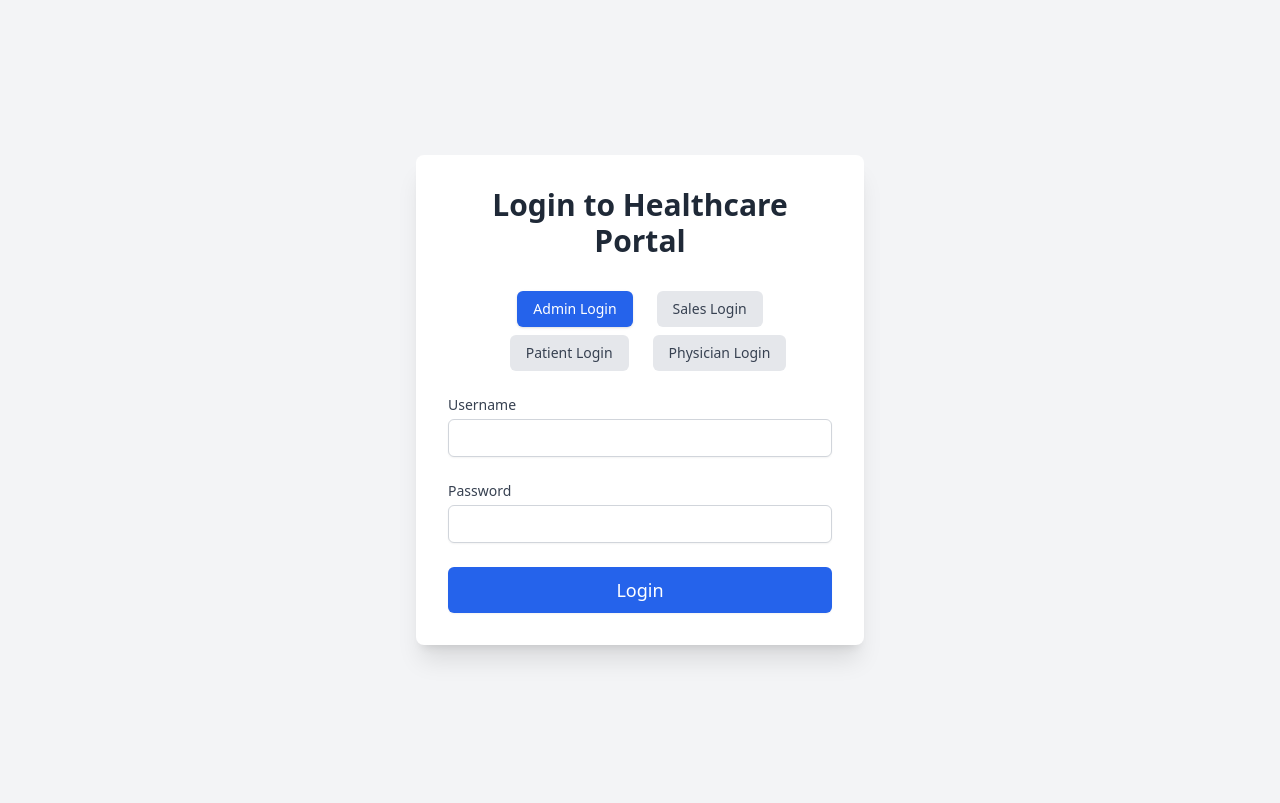
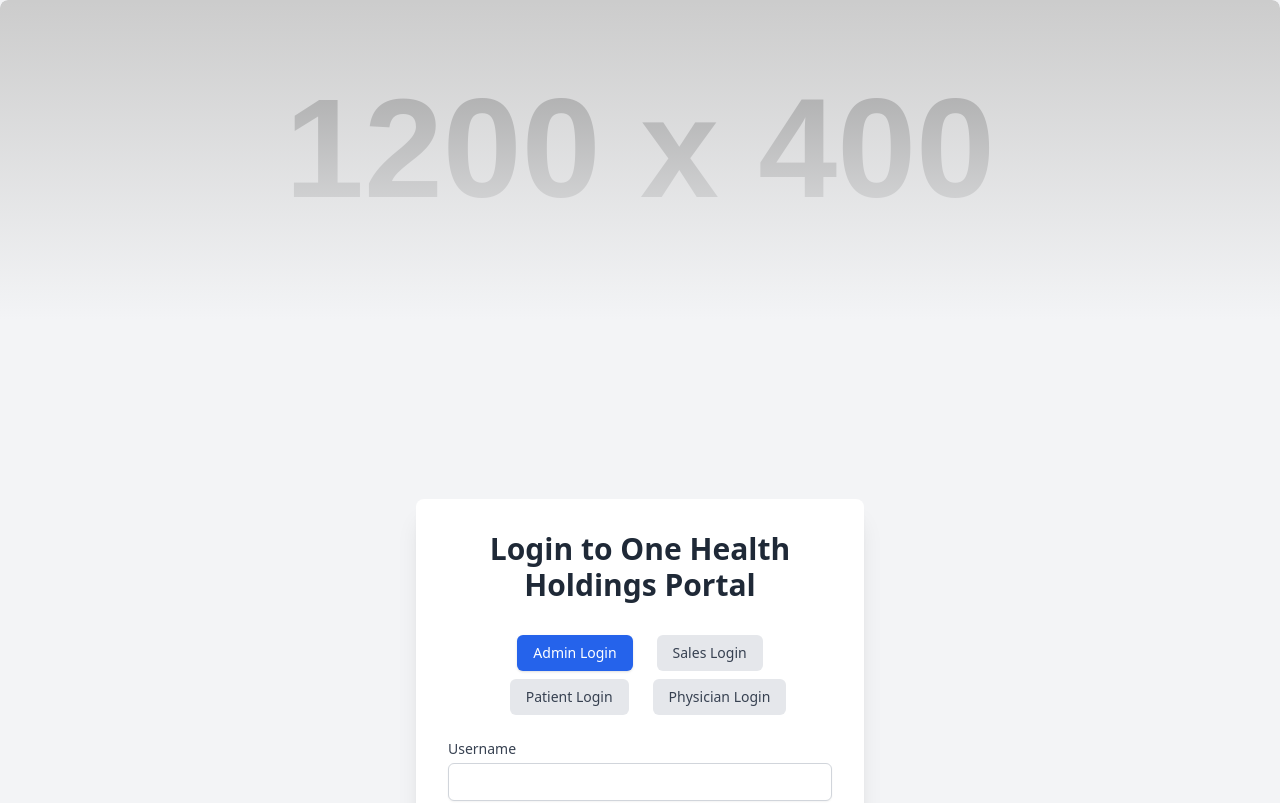
Before and after one commit to drsdass/my-healthcare-app, a React (Create React App) app: page / in a window 1280 px wide. Shown: the top 803 px of the page. Built offline with nearby package versions, Linux system fonts and the light colour scheme.

Commit message:
Add logo and background, change portal name to One Health Holdings Portal

```diff
--- a/public/index.html
+++ b/public/index.html
@@ -3,7 +3,7 @@
 <head>
     <meta charset="UTF-8">
     <meta name="viewport" content="width=device-width, initial-scale=1.0">
-    <title>Healthcare Portal</title>
+    <title>One Health Holdings Portal</title> <!-- Title changed -->
     <!-- Tailwind CSS CDN for easy styling -->
     <script src="https://cdn.tailwindcss.com"></script>
     <!-- Google Font - Inter -->
--- a/src/App.js
+++ b/src/App.js
@@ -324,7 +324,7 @@ const LoginPage = () => {
   return (
     <div className="min-h-screen flex items-center justify-center bg-gray-100">
       <div className="bg-white p-8 rounded-lg shadow-xl w-full max-w-md">
-        <h2 className="text-3xl font-bold text-center text-gray-800 mb-8">Login to Healthcare Portal</h2>
+        <h2 className="text-3xl font-bold text-center text-gray-800 mb-8">Login to One Health Holdings Portal</h2> {/* Updated title */}
 
         {/* Login Type Selection */}
         <div className="mb-6 flex justify-center space-x-4 flex-wrap gap-2">
@@ -625,9 +625,11 @@ const FinancialsReport = ({ entity }) => {
           <ul className="list-disc list-inside text-gray-600 ml-4">
             <li className="mt-2">
               <span className="font-medium">YTD Financials:</span> Placeholder for Year-to-Date data.
+              <p className="ml-4 text-gray-500 text-sm">Summary of financials from January 1, 2025 to current date.</p>
             </li>
             <li className="mt-2">
               <span className="font-medium">Last Month Financials:</span> Placeholder for Last Month's data.
+              <p className="ml-4 text-gray-500 text-sm">Detailed report for the previous full month (e.g., May 2025).</p>
             </li>
           </ul>
           <button className="mt-4 bg-blue-600 hover:bg-blue-700 text-white py-2 px-4 rounded-md">
@@ -823,9 +825,14 @@ const Dashboard = () => {
   return (
     <div className="min-h-screen flex flex-col bg-gray-100">
       <header className="bg-gradient-to-r from-blue-600 to-blue-800 shadow-lg p-6 flex flex-col md:flex-row justify-between items-center rounded-b-xl">
-        <h1 className="text-4xl font-extrabold text-white mb-4 md:mb-0">
-          Healthcare Portal
-        </h1>
+        {/* Logo and Title */}
+        <div className="flex items-center mb-4 md:mb-0">
+          <img src="https://placehold.co/60x60/2563EB/FFFFFF?text=OHH" alt="One Health Holdings Logo" className="mr-4 rounded-full shadow-md" />
+          <h1 className="text-4xl font-extrabold text-white">
+            One Health Holdings Portal {/* Changed from Healthcare Portal */}
+          </h1>
+        </div>
+
         <div className="flex items-center space-x-4">
           <span className="text-white text-lg font-medium">
             Welcome, {currentUser?.username || currentUser?.lastName || currentUser?.email || 'Guest'}!
@@ -912,6 +919,17 @@ function AuthContent() {
 
   return (
     <div className="App">
+      {/* Added an introductory image to the login page for visual appeal */}
+      {!currentUser && (
+        <div className="relative overflow-hidden w-full h-48 md:h-64 lg:h-80 rounded-t-lg mb-6">
+          <img
+            src="https://placehold.co/1200x400/0A2351/FFFFFF?text=One+Health+Holdings+Innovations" // Changed image text and background
+            alt="One Health Holdings background"
+            className="absolute inset-0 w-full h-full object-cover rounded-t-lg"
+          />
+          <div className="absolute inset-0 bg-gradient-to-t from-gray-100 via-gray-100/50 to-transparent"></div>
+        </div>
+      )}
       {currentUser ? <Dashboard /> : <LoginPage />}
     </div>
   );
```
